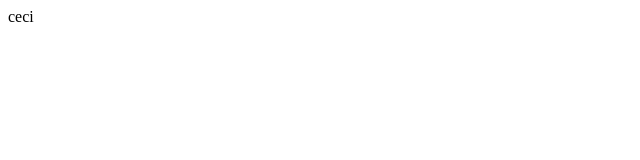
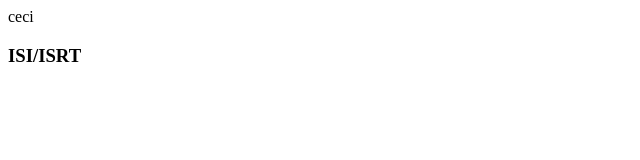
Before and after one commit to AboubakrBenBach/Project-EE, a plain HTML site: page index.html in a window 1280 px wide. Shown: the whole page, without its empty margins (0-640 px from the left). Drawn offline with Linux system fonts and the light colour scheme.

Commit message:
github online

```diff
--- a/index.html
+++ b/index.html
@@ -5,5 +5,6 @@
 </head>
 <body>
 	ceci
+	<h3>ISI/ISRT</h3>
 </body>
 </html>
```
